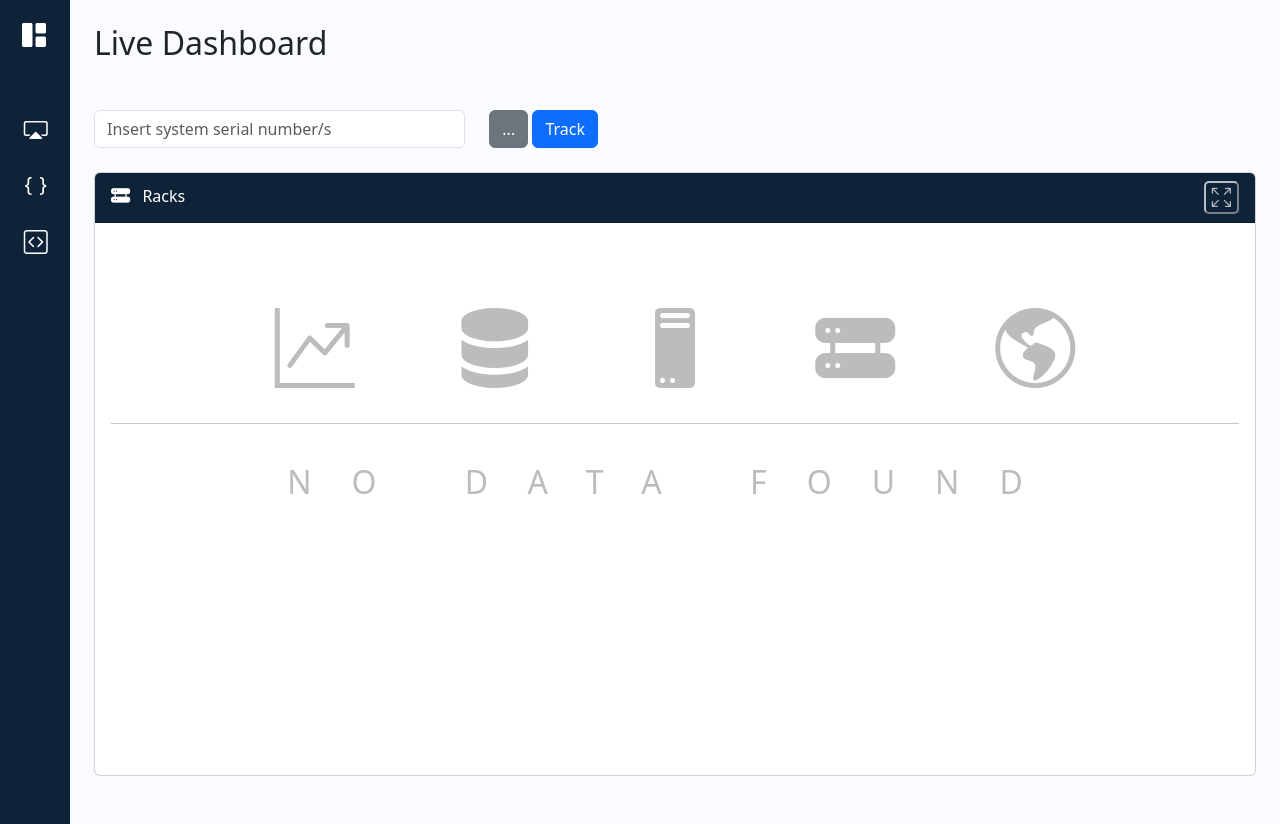
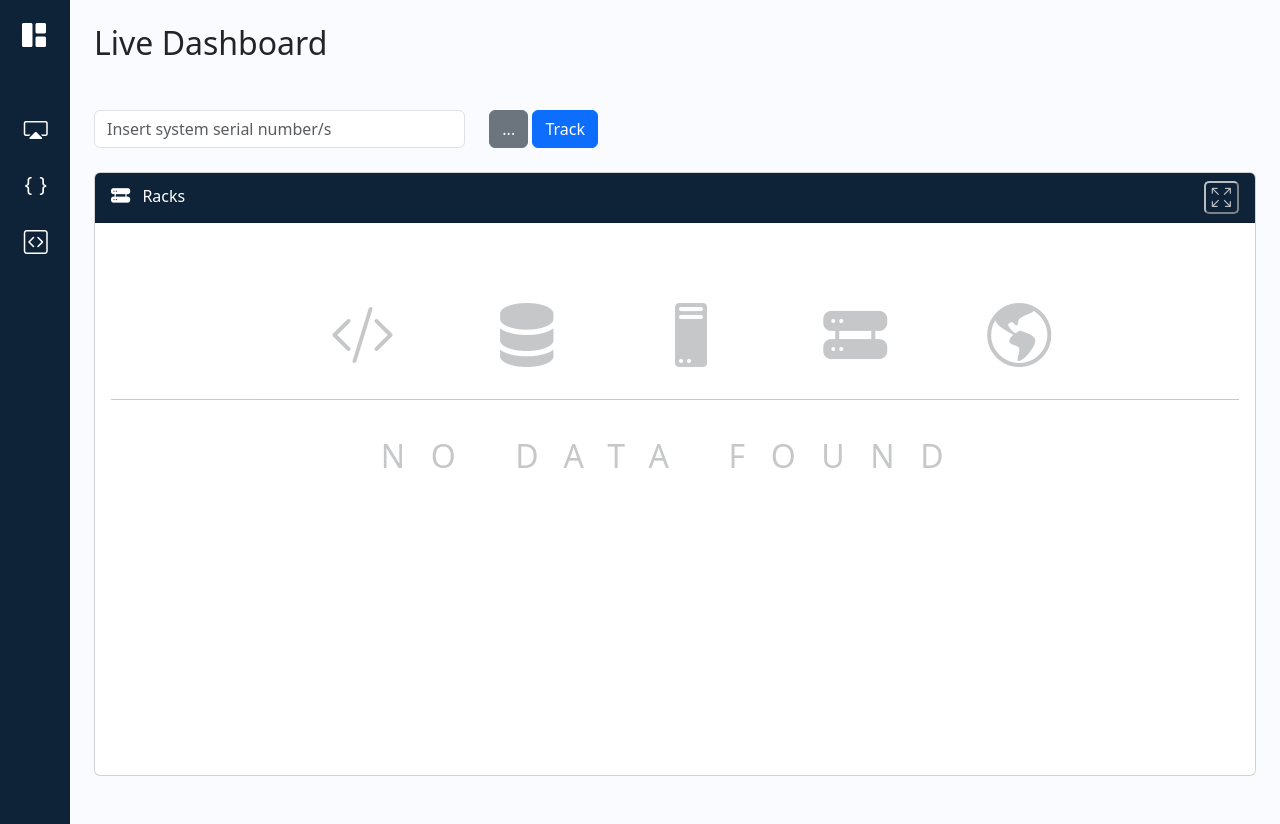
Before and after one commit to pphyom/UtilityHub, a Flask app: page / in a window 1280 px wide. Run offline with Flask 3, Linux system fonts and the light colour scheme; parts of the project's set-up code (start-up, migrations or seed data) failed here and were passed over; some libraries are stand-ins or nearby versions.

Commit message:
background updated

```diff
--- a/static/css/style.css
+++ b/static/css/style.css
@@ -280,7 +280,7 @@ thead tr i {
 }
 
 .full-screen:hover {
-    opacity: 100%;
+    opacity: 80%;
     border-radius: 40%;
 }
 
@@ -299,20 +299,17 @@ thead tr i {
 /* Fullscreen button */
 
 /* Misc */
-.landing-page i {
-    font-size: 5rem;
-    opacity: 30%;
+.landing-page ul li {
+    display: inline;
+    font-size: 5vw;
 }
 
-.landing-page li h2 {
-    padding-top: 2%;
-    text-align: center;
-    letter-spacing: 2.5rem;
-    opacity: 30%;
+.landing-page p {
+    letter-spacing: 2vw;
 }
 
-@media screen and (max-width: 1060px) {
-    .landing-page li h2 {
+@media screen and (max-width: 910px) {
+    .landing-page ul li {
         display: none;
     }
 }
--- a/templates/nodata.html
+++ b/templates/nodata.html
@@ -1,11 +1,11 @@
-<div class="landing-page py-5">
-    <li>
-        <i class="bi bi-graph-up-arrow p-5"></i>
-        <i class="bi bi-server p-5"></i>
-        <i class="bi bi-pc p-5"></i>
-        <i class="bi bi-hdd-rack-fill p-5"></i>
-        <i class="bi bi-globe-americas p-5"></i>
-    </li>
-    <hr>
-    <li><h2>NO DATA FOUND</h2></li>
+<div class="landing-page py-5 opacity-25">
+    <ul>
+        <li><i class="bi bi-code-slash p-5"></i></li>
+        <li><i class="bi bi-server p-5"></i></li>
+        <li><i class="bi bi-pc p-5"></i></li>
+        <li><i class="bi bi-hdd-rack-fill p-5"></i></li>
+        <li><i class="bi bi-globe-americas p-5"></i></li>
+    </ul>
+    <hr class="opacity-100">
+    <p class="p-3 fs-2 d-none d-sm-block">NO DATA FOUND</p>
 </div>
```
Also changed, not shown: app.py (renamed from main.py).
